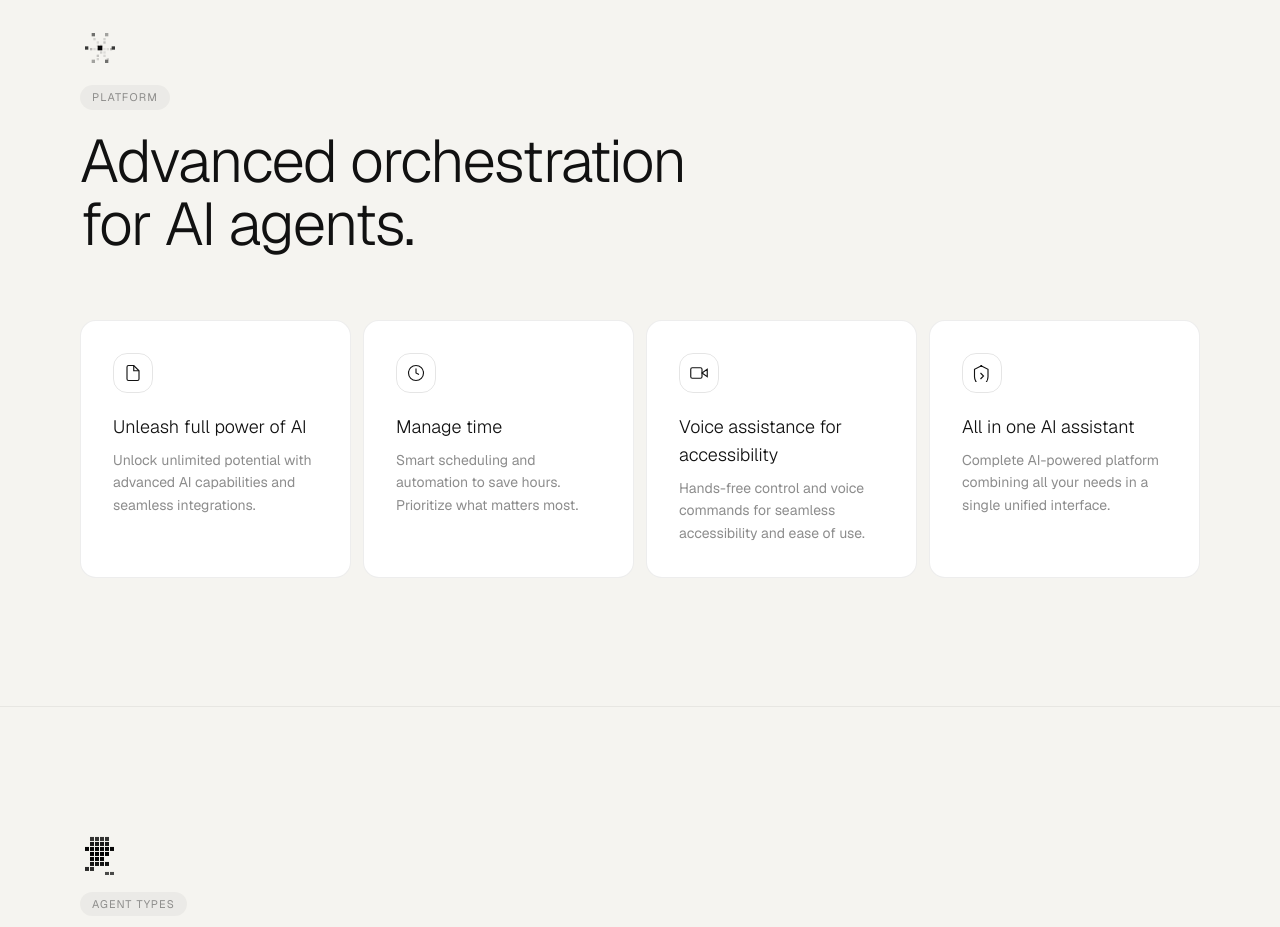
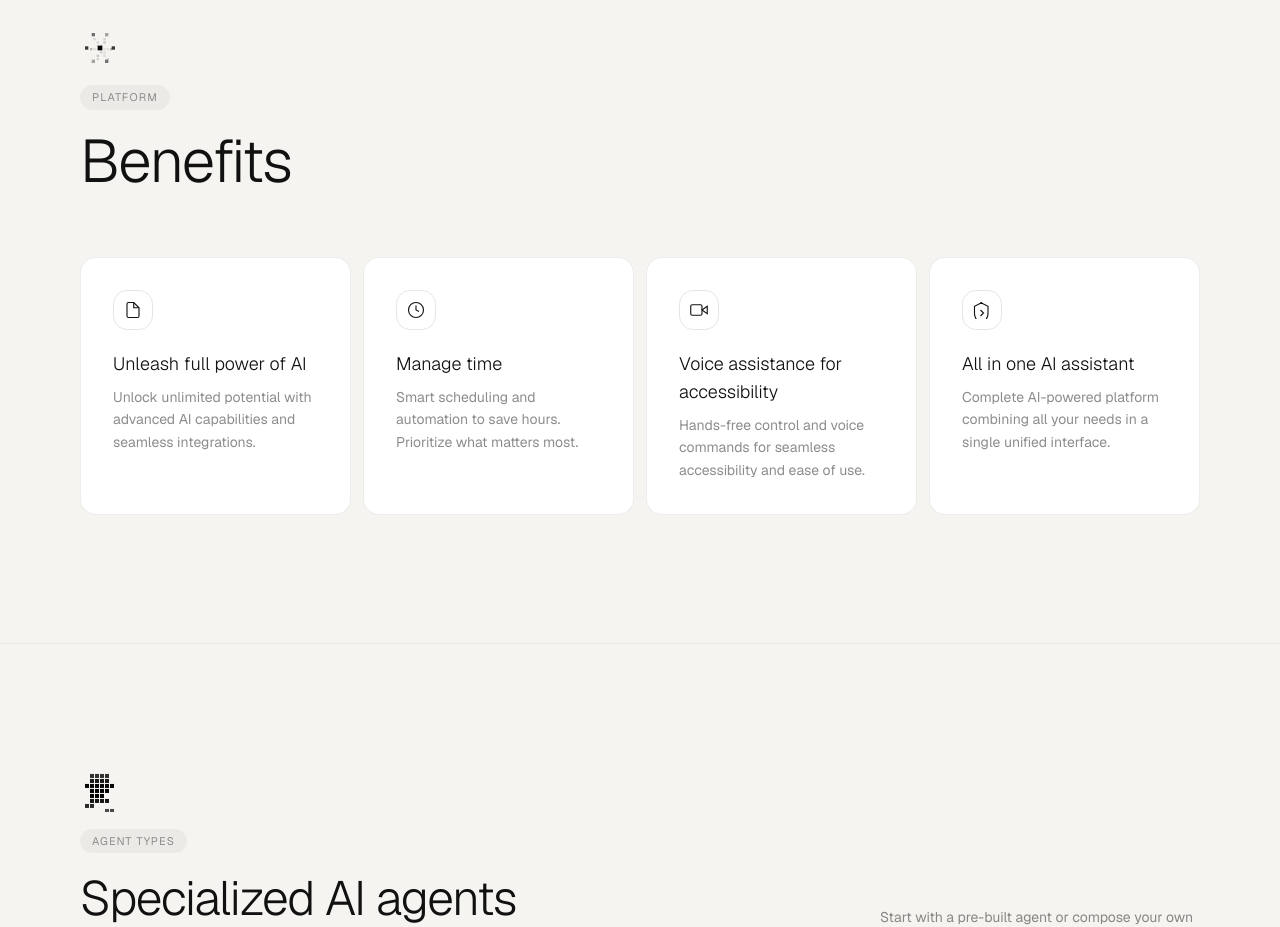
Before and after one commit to Kornok/v0-agentic-build-orchestrate-a-v6, a Next.js app: page / in a window 1280 px wide. Shown: the part 900-1827 px from the top of the page. Built offline with nearby package versions, Linux system fonts and the light colour scheme.

Commit message:
feat: update orchestration text to 'Benefits' in AgenticPage

```diff
--- a/app/page.tsx
+++ b/app/page.tsx
@@ -163,7 +163,7 @@ export default function AgenticPage() {
             <PixelIcon type="platform" size={40} />
             <div className="mt-4"><Tag>PLATFORM</Tag></div>
             <RevealText className="mt-5 text-4xl md:text-5xl lg:text-6xl font-light tracking-tight leading-[1.05]">
-              {"Advanced orchestration\nfor AI agents."}
+              {"Benefits"}
             </RevealText>
           </div>
 
```
